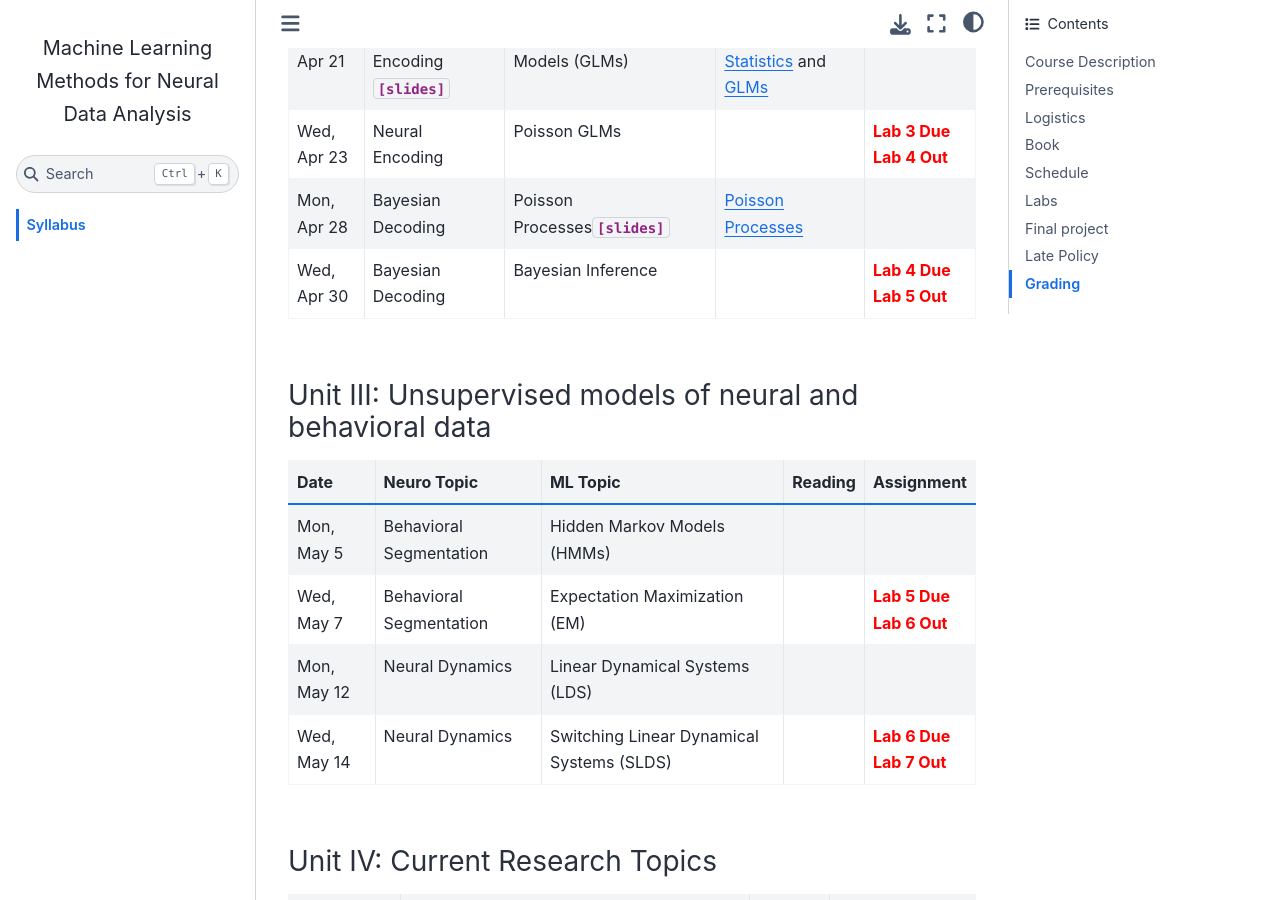
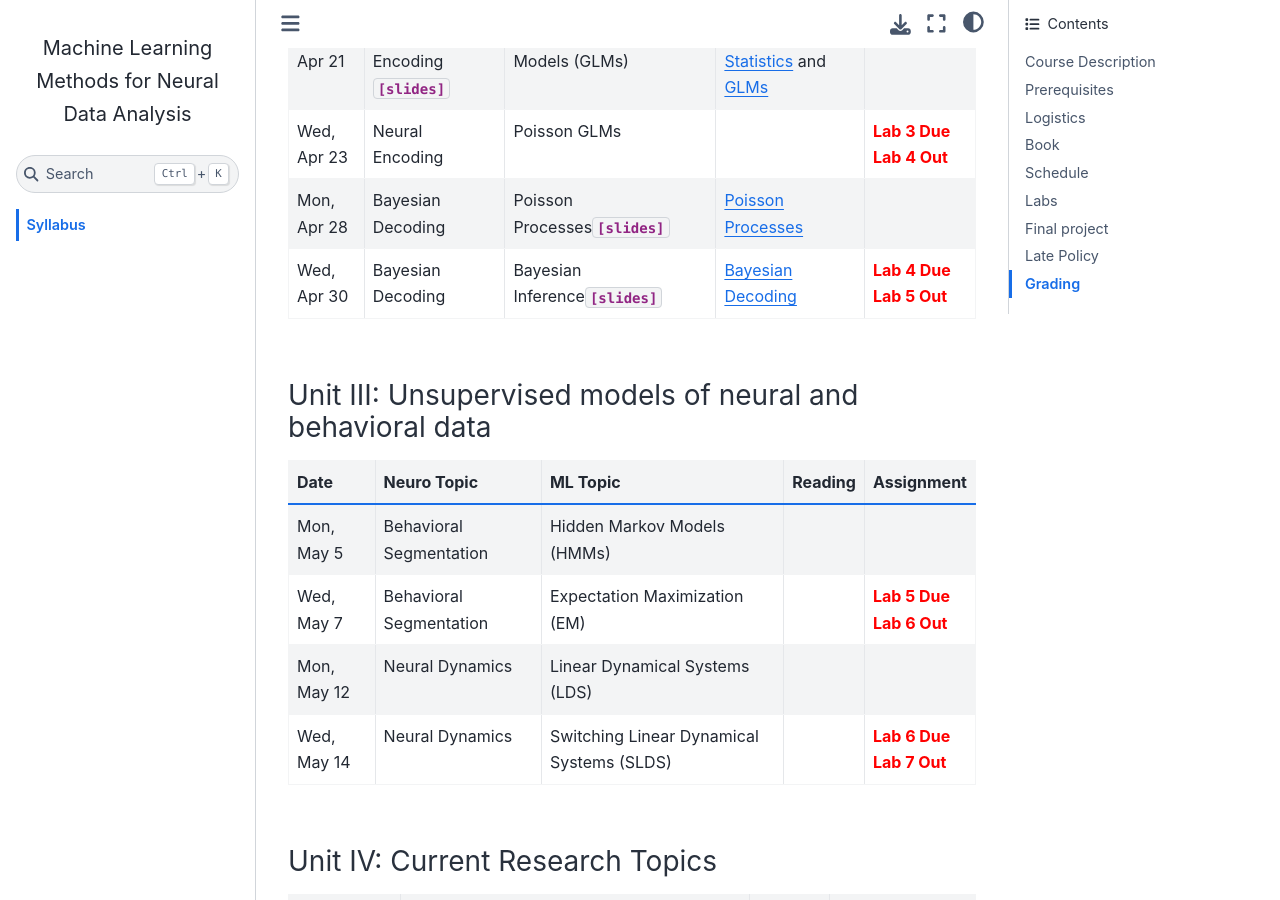
Before and after one commit to slinderman/stats320, a Jupyter Book: the page built from index.md, in a window 1280 px wide and 900 px high, scrolled down 2583 px. Built offline with Jupyter Book 1.0.4 settings and Sphinx 7.4.7 and the Sphinx Book theme 1.1.4, drawn with Linux system fonts in a browser that asks for light colours.

Commit message:
adding decoding slides?

```diff
--- a/index.md
+++ b/index.md
@@ -50,7 +50,7 @@ The lectures develop the theory behind the methods developed in the labs (i.e.,
 | Mon, Apr 21 | Neural Encoding {Download}`[slides]<slides/pdf/08_encoding.pdf>` | Generalized Linear Models (GLMs) | [Summary Statistics](https://slinderman.github.io/ml4nd/chapters/08_summary_stats.html) and [GLMs](https://slinderman.github.io/ml4nd/chapters/09_glm.html) | |
 | Wed, Apr 23 | Neural Encoding | Poisson GLMs |  | <span style="color:red">**Lab 3 Due** <br> **Lab 4 Out**</span> |
 | Mon, Apr 28 | Bayesian Decoding | Poisson Processes{Download}`[slides]<slides/pdf/09_poisson_processes.pdf>` | [Poisson Processes](https://slinderman.github.io/ml4nd/chapters/10_poisson_processes.html) | |
-| Wed, Apr 30 | Bayesian Decoding | Bayesian Inference | | <span style="color:red">**Lab 4 Due** <br> **Lab 5 Out**</span> |
+| Wed, Apr 30 | Bayesian Decoding | Bayesian Inference{Download}`[slides]<slides/pdf/10_decoding.pdf>` | [Bayesian Decoding](https://slinderman.github.io/ml4nd/chapters/11_decoding.html) | <span style="color:red">**Lab 4 Due** <br> **Lab 5 Out**</span> |
 
 ### Unit III: Unsupervised models of neural and behavioral data
 
```
Also changed, not shown: 1 other file.
